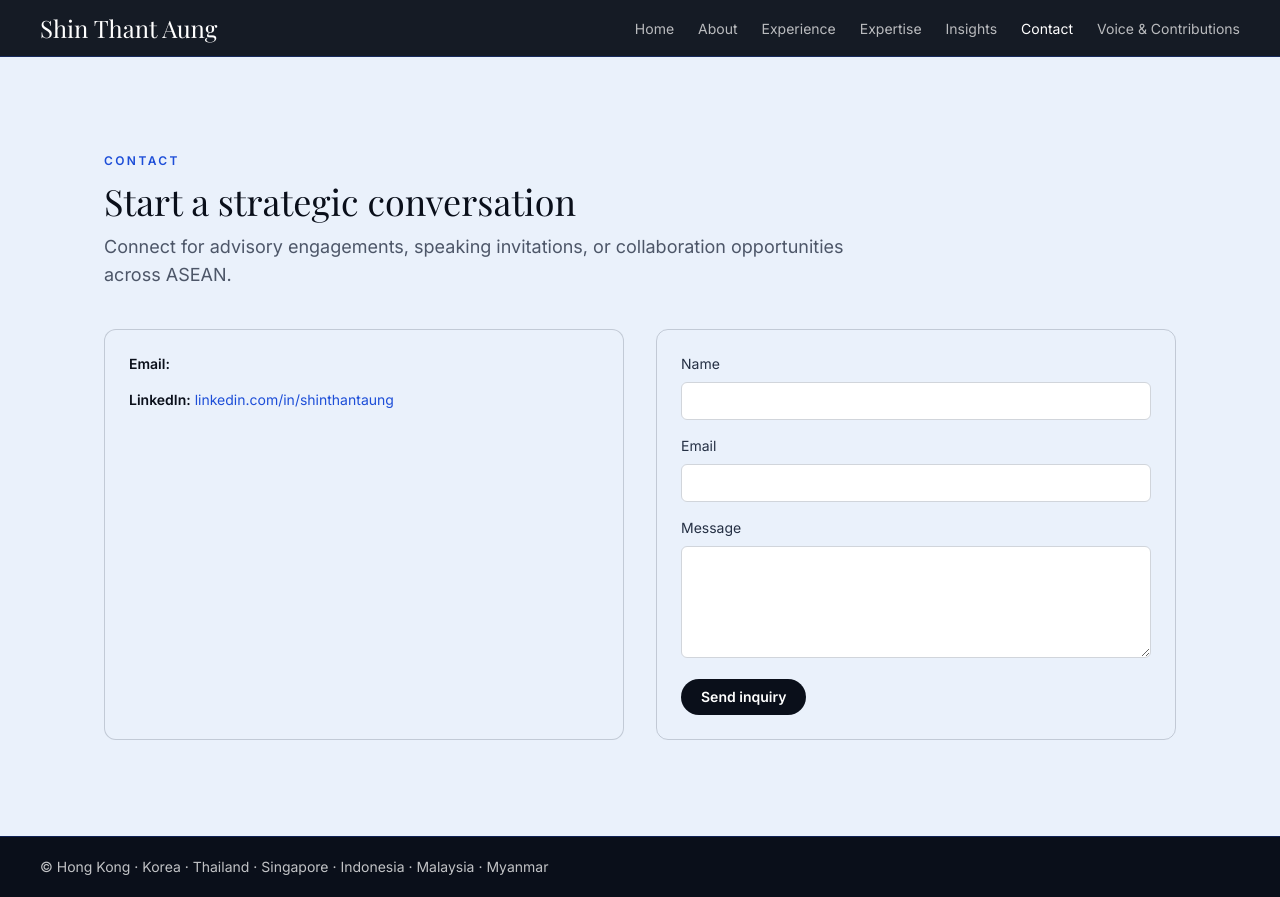
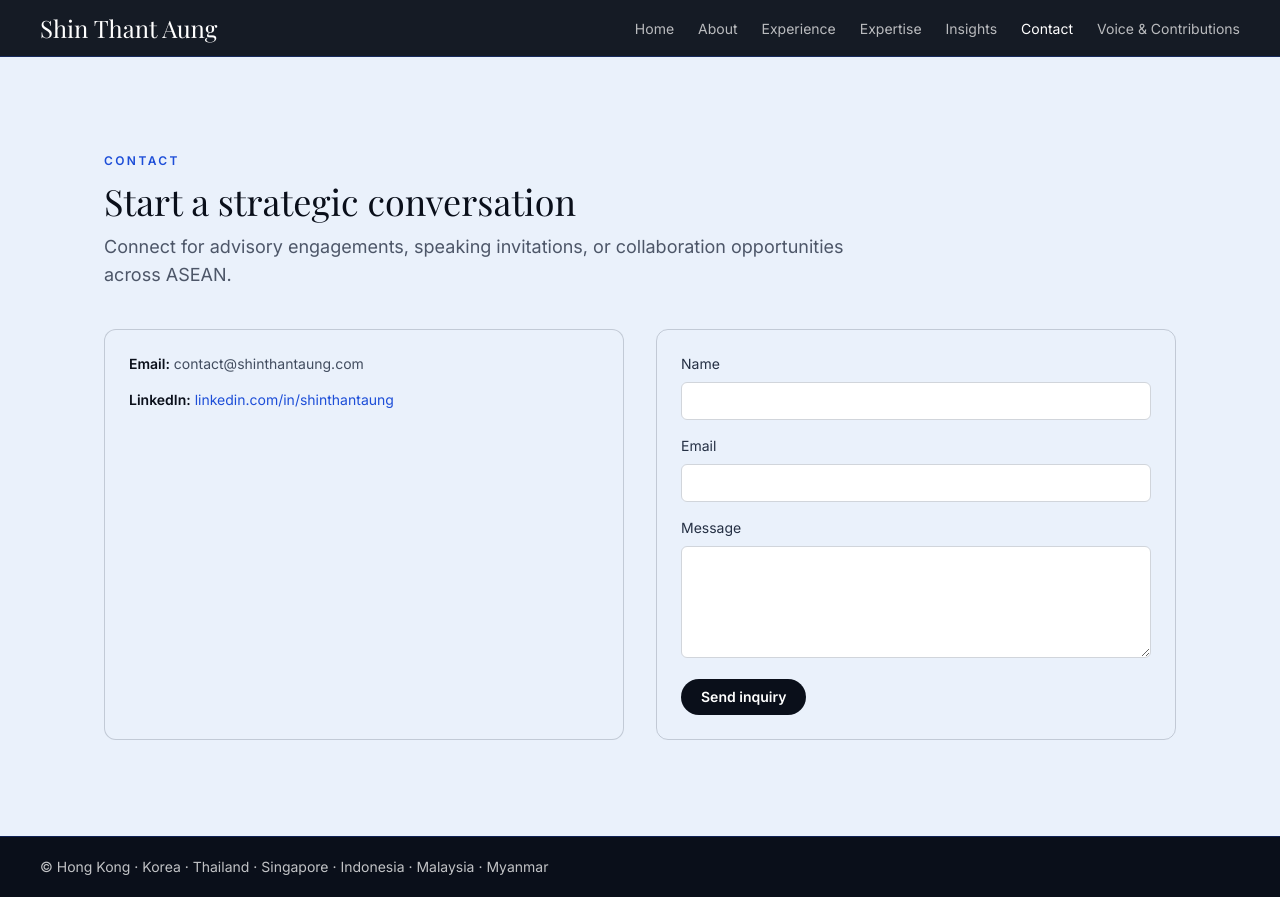
Before and after one commit to macmann/STA-Web, a Next.js app: page /contact in a window 1280 px wide. Built offline with nearby package versions, Linux system fonts and the light colour scheme; a web font is replaced by a local one.

Commit message:
Fix contact data shape by adding email field

```diff
--- a/data/siteContent.ts
+++ b/data/siteContent.ts
@@ -11,6 +11,7 @@ export const profile = {
     { label: "Cross-industry perspective", value: "Multi-Sector" }
   ],
   contact: {
+    email: "contact@shinthantaung.com",
     linkedin: "https://www.linkedin.com/in/shinthantaung?utm_source=share_via&utm_content=profile&utm_medium=member_android"
   }
 };
```
